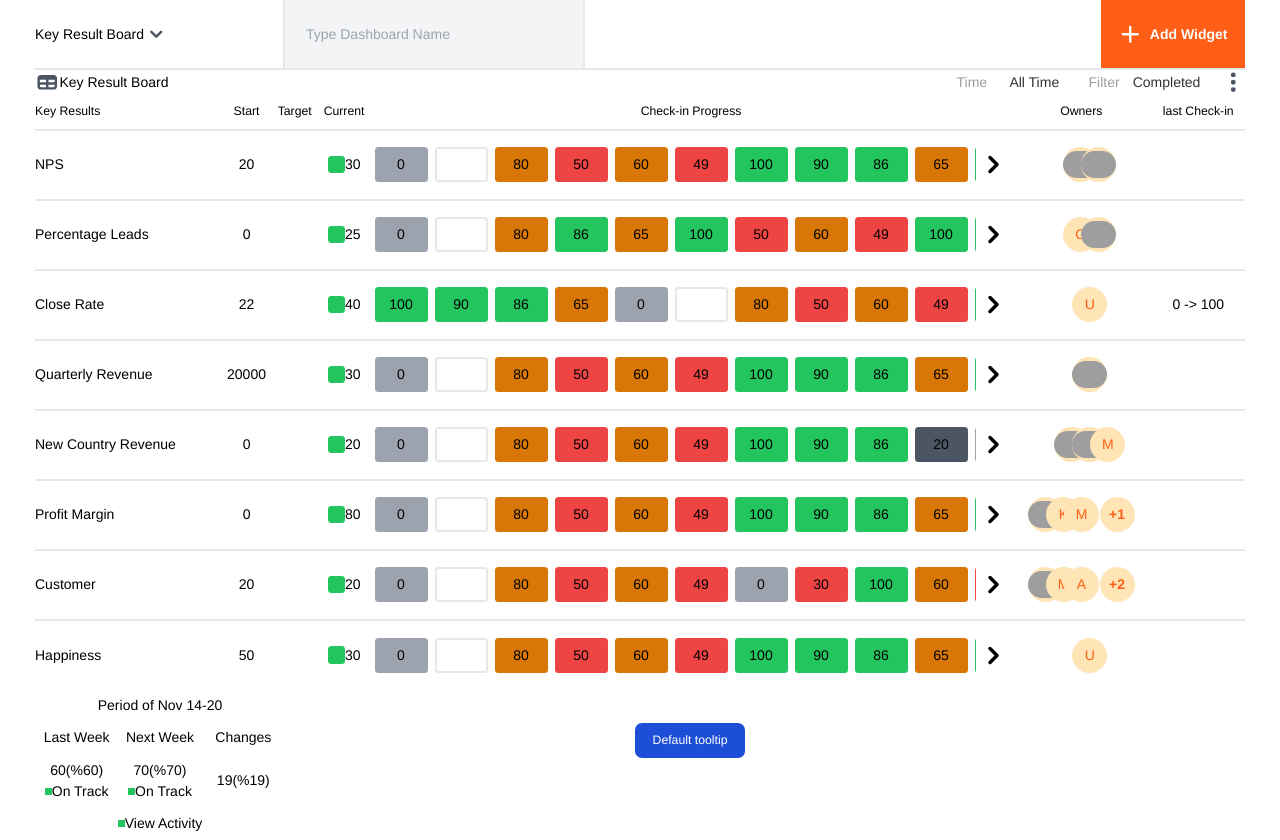
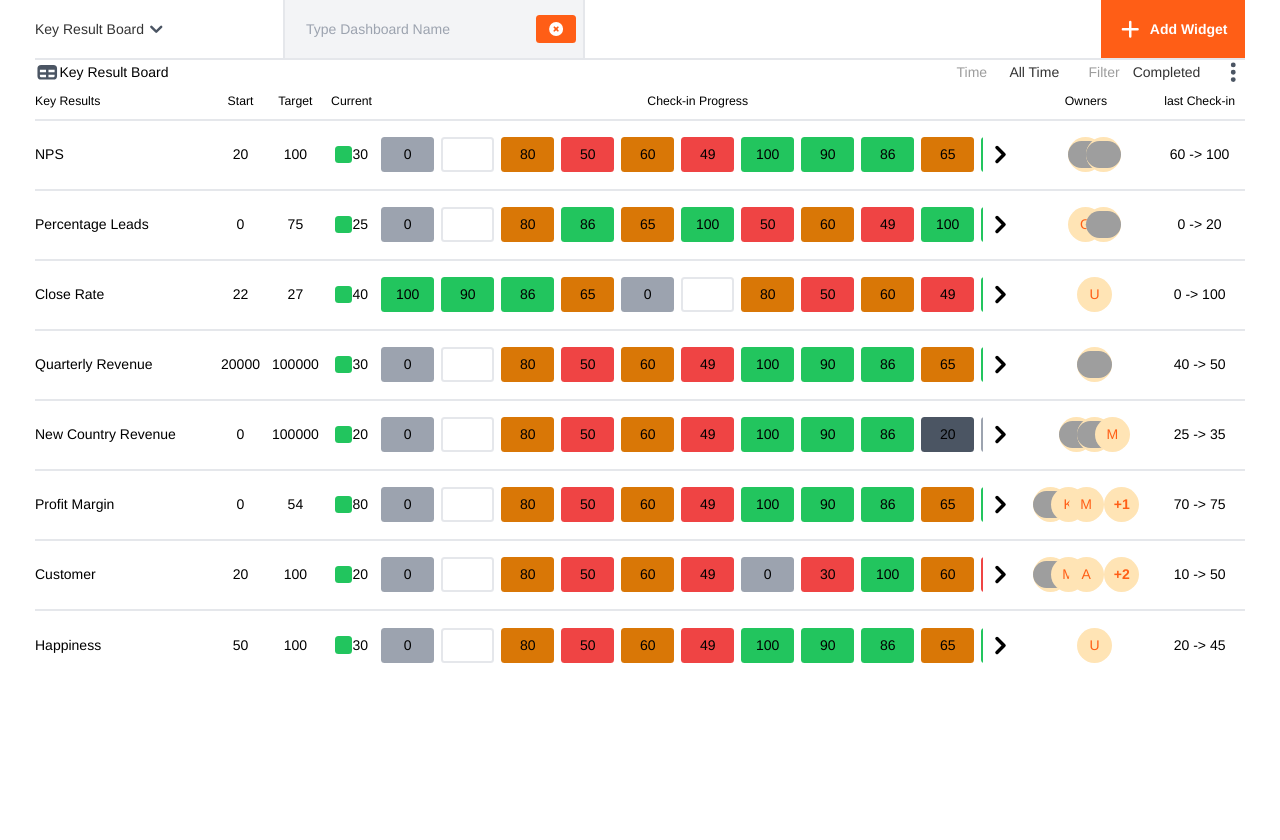
Before and after one commit to albayrakbektas/key-result-board, a Vue app: page / in a window 1280 px wide. Both pictures are taken after a click on the element 319 px from the left and 34 px from the top of the page. After the commit the page ends 800 px from the top, so only its background shows below. Built offline with nearby package versions, Linux system fonts and the light colour scheme; grey boxes are pictures that could not be loaded.

Commit message:
adding dashboard option

```diff
--- a/src/components/Header.vue
+++ b/src/components/Header.vue
@@ -1,8 +1,22 @@
 <template>
-  <div class="flex justify-between border-b-2 h-70">
+  <div class="flex justify-between border-b-2 h-60">
     <div class="flex h-full">
-      <div @click="isChevronDown = !isChevronDown" class="flex h-full cursor-pointer w-250 border-r-2">
-        <p>Key Result Board</p>
+      <div @click="showDashboards" class="flex h-full cursor-pointer w-250 border-r-2 relative">
+        <div class="block relative">
+          <p class="text-option">{{ dashboardName }}</p>
+          <ul class="cursor-pointer hover:block z-10 bg-white absolute w-250  border-orange-500	 border-solid">
+            <li
+                class="text-option p-5 border-2 border-gray-400 hover:bg-gray-400 text-left"
+                v-if="isDashBoardNamesVisible"
+                @click="changeDashboard"
+                v-for="(option, index) in dashboardNames"
+                :value="option"
+                :key="index"
+            >
+              {{ option }}
+            </li>
+          </ul>
+        </div>
         <ChevronDownIcon v-if="isChevronDown" class="h-7 w-7 cursor-pointer text-gray-600" />
         <ChevronUpIcon v-if="!isChevronDown" class="h-7 w-7 cursor-pointer text-gray-600" />
       </div>
@@ -12,8 +26,9 @@
         </div>
       </div>
       <div v-if="isAddingNewBoard" class="flex h-full w-300 border-r-2 px-2 bg-gray-100">
-        <input ref="dashboardInput" v-model="dashboardInputValue" class=" focus:outline-none text-left p-2 ml-2 w-250 bg-transparent" placeholder="Type Dashboard Name"/>
-        <PlusIcon v-if="dashboardInputValue" class="cursor-pointer text-white bg-primary rounded w-12 h-8 p-1.5 m-auto align-middle hover:bg-hoverPrimary" />
+        <input ref="dashboardInput" v-model="dashboardInputModel" class=" focus:outline-none text-left p-2 ml-2 w-250 bg-transparent" placeholder="Type Dashboard Name"/>
+        <XCircleIcon @click="isAddingNewBoard = false" v-if="!dashboardInputModel" class="cursor-pointer text-white bg-primary rounded w-12 h-8 p-1.5 m-auto align-middle hover:bg-hoverPrimary" />
+        <PlusIcon @click="addDashboard" v-if="dashboardInputModel" class="cursor-pointer text-white bg-primary rounded w-12 h-8 p-1.5 m-auto align-middle hover:bg-hoverPrimary" />
       </div>
     </div>
     <div class="flex cursor-pointer bg-primary h-full p-5 hover:bg-hoverPrimary">
@@ -24,18 +39,42 @@
 </template>
 
 <script>
-import { ChevronDownIcon, PlusIcon, ChevronUpIcon } from "@heroicons/vue/solid";
+import { ChevronDownIcon, PlusIcon, ChevronUpIcon, XCircleIcon } from "@heroicons/vue/solid";
 export default {
   name: "Header",
-  components: { ChevronDownIcon, PlusIcon, ChevronUpIcon },
+  components: { ChevronDownIcon, PlusIcon, ChevronUpIcon, XCircleIcon },
   data: () => {
     return {
-      dashboardInputValue: "",
+      dashboardName: "Key Result Board",
+      dashboardNames: [
+        "Key Result Board",
+      ],
+      isDashBoardNamesVisible: false,
+      dashboardInputModel: "",
       isAddingNewBoard: false,
       isChevronDown: true
     }
   },
   methods: {
+    closeNewBoard : function () {
+      if (this.isAddingNewBoard) {
+        this.isAddingNewBoard = false
+      }
+    },
+    showDashboards: function () {
+      this.isDashBoardNamesVisible = !this.isDashBoardNamesVisible
+      this.isChevronDown = !this.isChevronDown
+    },
+    changeDashboard: function (e) {
+      this.dashboardName = e.path[0]._value;
+    },
+    addDashboard: function () {
+      this.isAddingNewBoard = false
+      if (this.dashboardInputModel) {
+        this.dashboardNames.push(this.dashboardInputModel)
+      }
+      this.dashboardInputModel = ''
+    }
   }
 }
 </script>
--- a/src/components/Main.vue
+++ b/src/components/Main.vue
@@ -2,43 +2,6 @@
   <div class="w-full">
     <Header class="w-full"/>
     <Table />
-    <div class="grid w-250 h-150 absolute z-10">
-      <div>Period of Nov 14-20</div>
-      <div class="grid grid-cols-3">
-        <p>Last Week</p>
-        <p>Next Week</p>
-        <p>Changes</p>
-      </div>
-      <div class="grid grid-cols-3">
-        <div class="block">
-          <p>60(%60)</p>
-          <div class="flex justify-center">
-            <div class="bg-green-500 w-2 h-2"></div>
-            <p>On Track</p>
-          </div>
-        </div>
-        <div class="block">
-          <p>70(%70)</p>
-          <div class="flex justify-center">
-            <div class="bg-green-500 w-2 h-2"></div>
-            <p>On Track</p>
-          </div>
-        </div>
-        <div class="flex justify-center">
-          <p>19(%19)</p>
-        </div>
-      </div>
-      <div class="flex justify-center">
-        <div class="bg-green-500 w-2 h-2"></div>
-        <p>View Activity</p>
-      </div>
-    </div>
-    <div ref="tooltip" id="tooltip-default" role="tooltip" class="mt-10 inline-block absolute invisible z-10 py-2 px-3 text-sm font-medium text-white bg-gray-900 rounded-lg shadow-sm opacity-0 transition-opacity duration-300 tooltip dark:bg-gray-700 relative">
-      Tooltip content
-      <div class="tooltip-arrow  relative" data-popper-arrow></div>
-    </div>
-    <button @mouseover="showTool" @mouseleave="hideTool" data-tooltip-target="tooltip-default" type="button" class="text-white bg-blue-700 hover:bg-blue-800 focus:ring-4 focus:outline-none focus:ring-blue-300 font-medium rounded-lg text-sm px-5 py-2.5 text-center dark:bg-blue-600 dark:hover:bg-blue-700 dark:focus:ring-blue-800">Default tooltip</button>
-
   </div>
 </template>
 
--- a/src/components/Table.vue
+++ b/src/components/Table.vue
@@ -77,7 +77,7 @@
           <td class="text-left">{{ item.keyResult }}</td>
           <td class="text-center">{{ item.start }}</td>
           <td class="text-center">
-            {{ item.target > 100000 ? `${item.target % 100}` : `` }}
+            {{ item.target }}
           </td>
           <td class="text-center">
             <div class="flex items-center justify-center">
@@ -196,25 +196,50 @@
                 :key="index"
                 :ref="'avatar' + index"
                 v-for="(own, index) in item.owners.slice(0, 3)"
-                class="bg-avatar rounded-full h-10 w-10 text-center grid relative cursor-pointer hover:bg-primary"
+                class="bg-avatar rounded-full h-10 w-10 text-center grid relative cursor-pointer hover:bg-primary hover:border-amber-500 hover:border-2"
                 :class="avatar17"
               >
                 <div>
                   <img
-                    class="w-full h-full flex object-cover rounded-full"
+                    class="w-full h-full flex object-cover rounded-full hover:border-avatar hover:border-2"
                     v-if="own.image"
                     :src="own.image"
                     :alt="own.name"
                   />
-                  <p class="text-avatar hover:text-white" v-else>{{ own.name.charAt(0) }}</p>
+                  <p class="text-avatar hover:text-white" v-else>
+                    {{ own.name.charAt(0) }}
+                  </p>
                 </div>
               </div>
+              <div class="relative">
                 <div
+                  @click="plusAvatar = !plusAvatar"
                   v-if="item.owners.length > 3"
                   class="bg-avatar rounded-full h-10 w-10 text-center grid relative ml-5 cursor-pointer hover:bg-primary"
                 >
                   <div class="text-avatar font-bold hover:text-white">
                     +{{ item.owners.length - 3 }}
+                  </div>
+                </div>
+                <div v-if="plusAvatar" class="absolute flex">
+                  <div
+                      :key="index"
+                      ref="plusAvatarRef"
+                    class="bg-avatar rounded-full h-10 w-10 text-center grid relative cursor-pointer hover:bg-primary hover:border-amber-500 hover:border-2"
+                    v-for="(own, index) in item.owners.slice(3)"
+                  >
+                    <div>
+                      <img
+                        class="w-full h-full flex object-cover rounded-full hover:border-avatar hover:border-2"
+                        v-if="own.image"
+                        :src="own.image"
+                        :alt="own.name"
+                      />
+                      <p class="text-avatar hover:text-white" v-else>
+                        {{ own.name.charAt(0) }}
+                      </p>
+                    </div>
+                  </div>
                 </div>
               </div>
             </div>
@@ -252,6 +277,7 @@ export default {
       filterSelectedOption: "Completed",
       scrollBarCount: [0, 0, 0, 0, 0, 0, 0, 0],
       avatar17: "avatar-17",
+      plusAvatar: false,
     };
   },
   mounted() {},
@@ -279,7 +305,7 @@ export default {
     },
     filterSelectOption: function (e) {
       this.filterSelectedOption = e.path[0]._value;
-    },
+    }
   },
 };
 </script>
--- a/src/data/table-row.json
+++ b/src/data/table-row.json
@@ -128,7 +128,7 @@
         "image": "https://media-exp1.licdn.com/dms/image/C5603AQEF_I4RBs45DQ/profile-displayphoto-shrink_400_400/0/1650108052947?e=1655942400&v=beta&t=C6ml0pqsqi4m1QB6jZgVLvJVM_uY4FqM8AZTcm6FeQM"
       }
     ],
-    "lastCheckin": ""
+    "lastCheckin": "60 -> 100"
   },
   {
     "keyResult": "Percentage Leads",
@@ -259,7 +259,7 @@
         "image": "https://media-exp1.licdn.com/dms/image/C4D03AQEoVdS0KwFKGQ/profile-displayphoto-shrink_400_400/0/1591008273776?e=1655942400&v=beta&t=QYjyaVEIpD8-hc_zC8KssX6QVSNe7YZIV0hFjBMh9PU"
       }
     ],
-    "lastCheckin": ""
+    "lastCheckin": "0 -> 20"
   },
   {
     "keyResult": "Close Rate",
@@ -513,7 +513,7 @@
         "image": "https://media-exp1.licdn.com/dms/image/C5603AQE6zlcuzo4qIw/profile-displayphoto-shrink_400_400/0/1637662362570?e=1655942400&v=beta&t=QC1UgAq6_2mxPje6OgdSY9gaYNc1rM07GUZYWVw38Uc"
       }
     ],
-    "lastCheckin": ""
+    "lastCheckin": "40 -> 50"
   },
   {
     "keyResult": "New Country Revenue",
@@ -648,7 +648,7 @@
         "image": ""
       }
     ],
-    "lastCheckin": ""
+    "lastCheckin": "25 -> 35"
   },
   {
     "keyResult": "Profit Margin",
@@ -787,7 +787,7 @@
         "image": ""
       }
     ],
-    "lastCheckin": ""
+    "lastCheckin": "70 -> 75"
   },
   {
     "keyResult": "Customer",
@@ -935,7 +935,7 @@
         "image": ""
       }
     ],
-    "lastCheckin": ""
+    "lastCheckin": "10 -> 50"
   },
   {
     "keyResult": "Happiness",
@@ -1062,6 +1062,6 @@
         "image": ""
       }
     ],
-    "lastCheckin": ""
+    "lastCheckin": "20 -> 45"
   }
 ]
--- a/src/data/time-options.json
+++ b/src/data/time-options.json
@@ -1,5 +1,5 @@
 [
-  "All Times",
+  "All Time",
   "Last Month",
   "Last Week",
   "Last Day"
--- a/tailwind.config.js
+++ b/tailwind.config.js
@@ -2,11 +2,9 @@ module.exports = {
   content: ["./index.html", "./src/**/*.{vue,js,ts,jsx,tsx}"],
   theme: {
     extend: {
-      margin: {
-        negative15: "-15px"
-      },
       height: {
         50: "50px",
+        60: "60px",
         70: "70px",
         150: "150px"
       },
```
Lines whose indentation alone changed are shown as unchanged.
